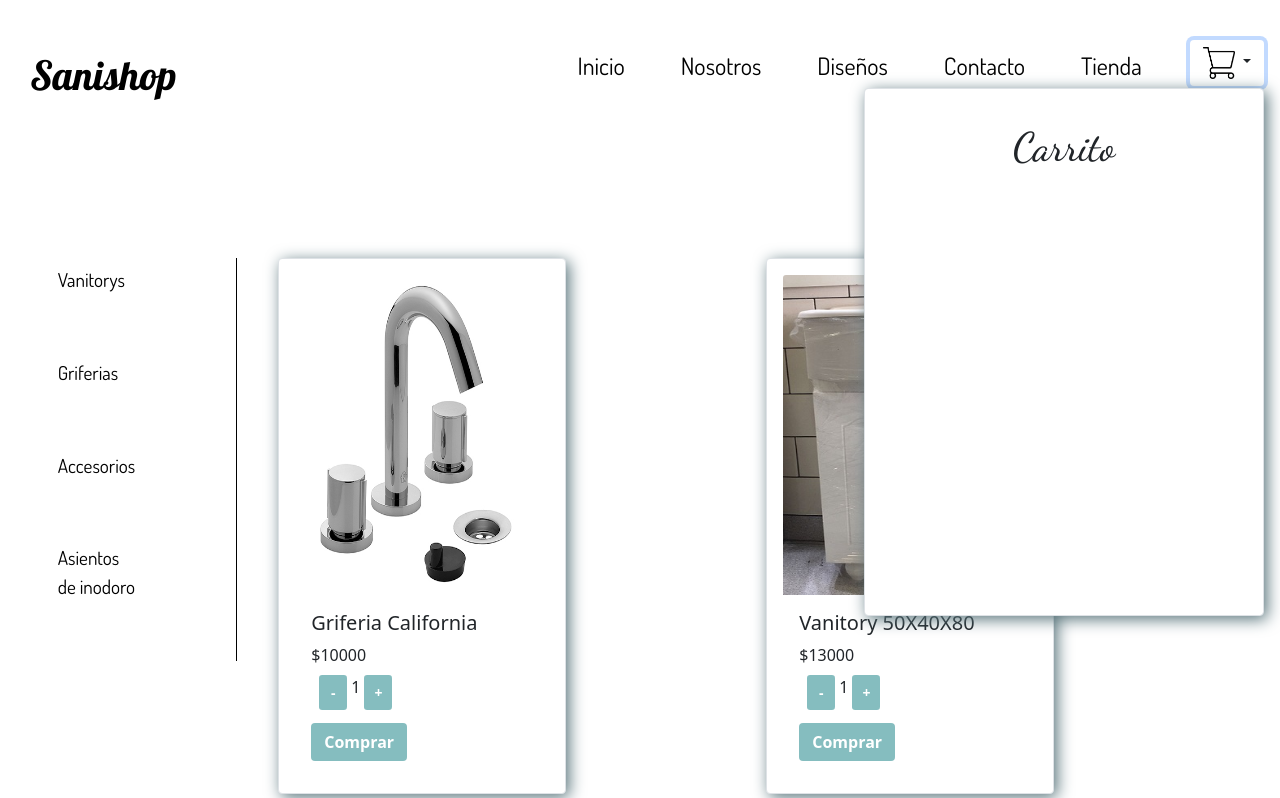
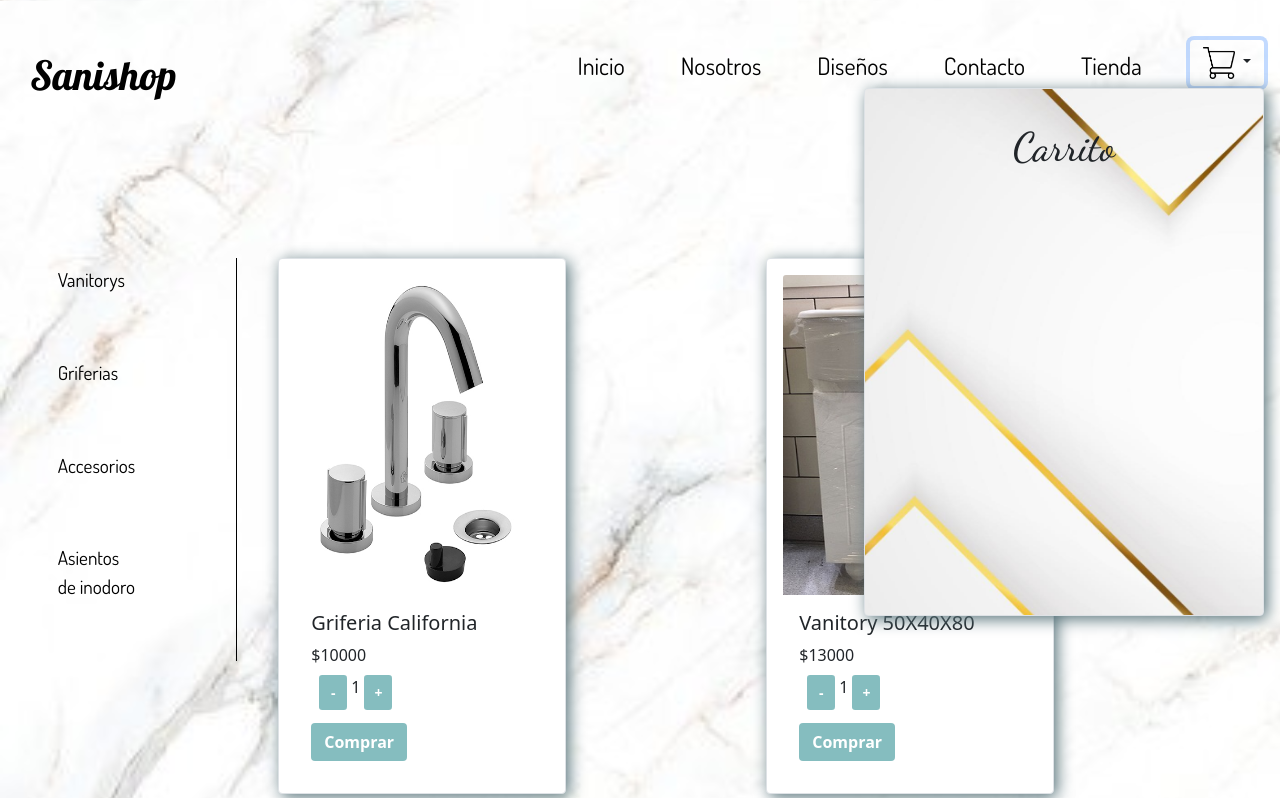
Before and after one commit to Solagus/SanishopJs, a plain HTML site: page index.html in a window 1280 px wide. Both pictures are taken after a click on the button 1226 px from the left and 63 px from the top of the page. Shown: the top 798 px of the page. Drawn offline with nearby package versions, Linux system fonts and the light colour scheme; a web font is replaced by a local one.

Commit message:
imagenes

```diff
--- a/style.css
+++ b/style.css
@@ -7,7 +7,7 @@
 }
 
 body {
-  background-image: url("./img/marble-4700915_1920.jpg");
+  background-image: url("./imagenes/marble-4700915_1920.jpg");
   background-size: cover;
 }
 
@@ -58,7 +58,7 @@ a {
 #carrito{
   width: 25em;
   height: 33em;
-  background-image: url("./img/modern-white-background-with-shiny-gold-geometric-element-abstract-light-clean-silver-background-vector.jpg");
+  background-image: url("./imagenes/modern-white-background-with-shiny-gold-geometric-element-abstract-light-clean-silver-background-vector.jpg");
   background-size: 220%;
 }
 
```
